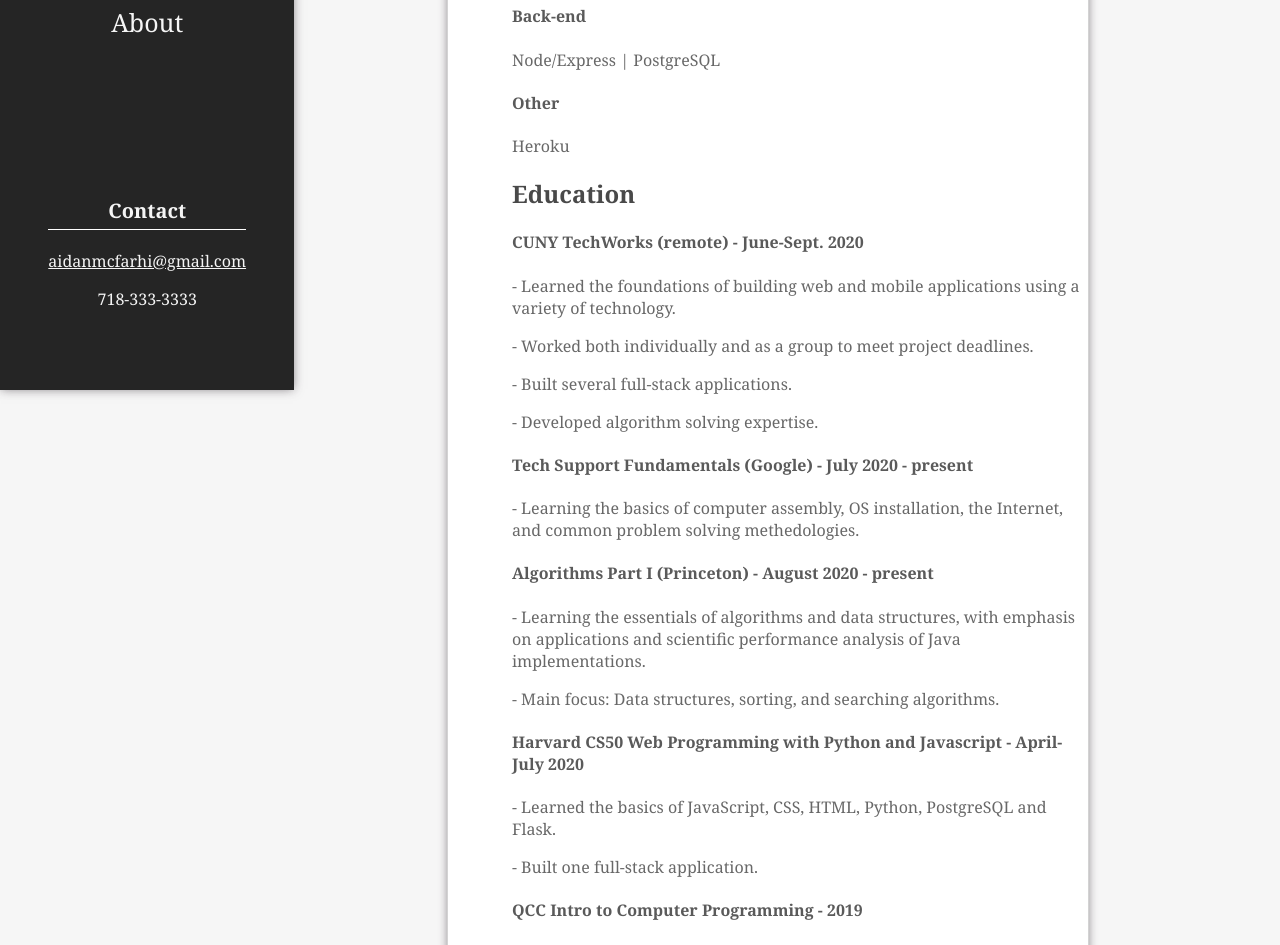
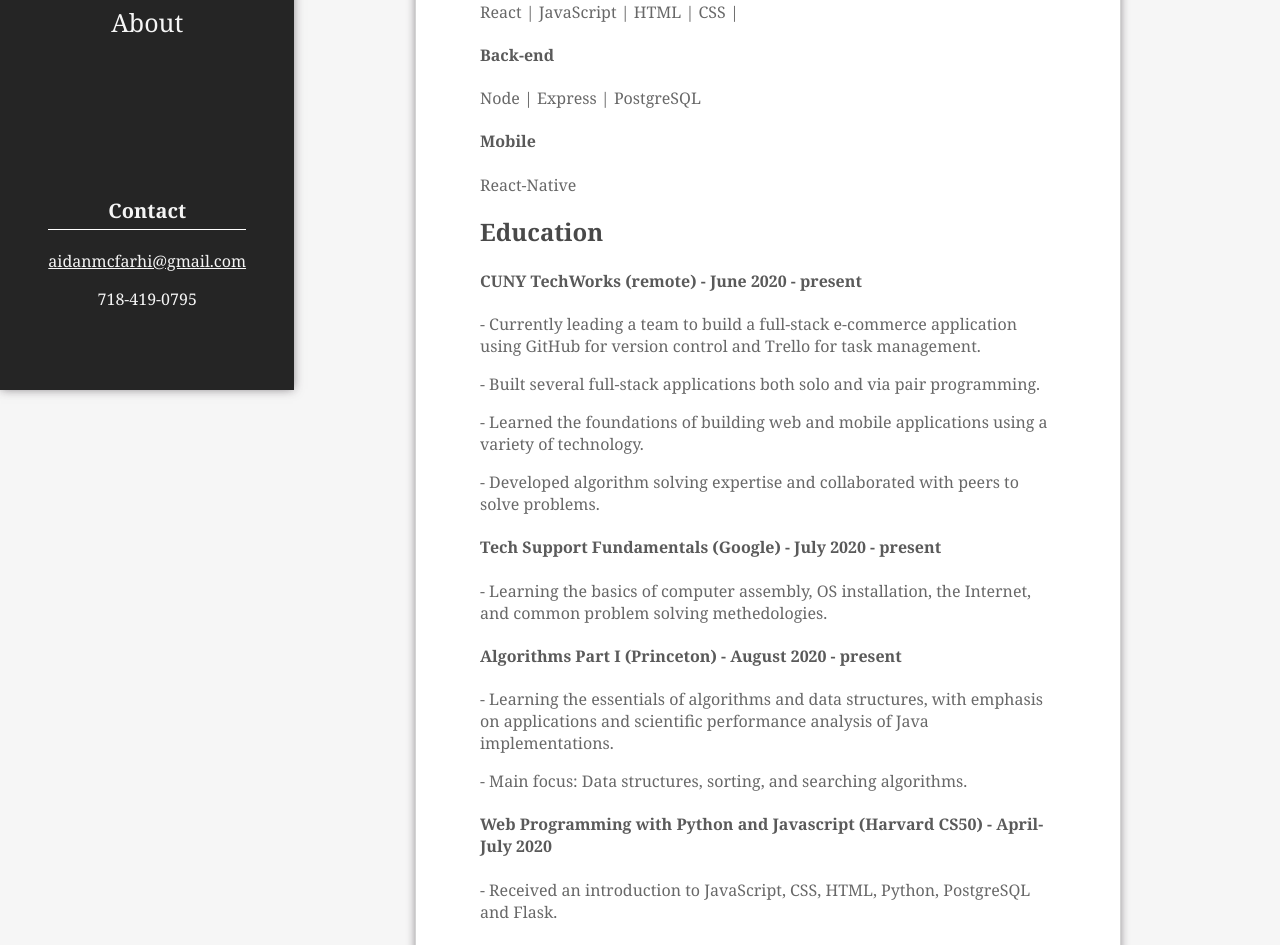
Before and after one commit to AidanFarhi/portfolio, a React (Create React App) app: page /resume in a window 1280 px wide. Shown: the part 420-1365 px from the top of the page. Built offline with nearby package versions, Linux system fonts and the light colour scheme.

Commit message:
changed up resume and about

```diff
--- a/src/NavBar.js
+++ b/src/NavBar.js
@@ -44,7 +44,7 @@
             <div id='contact-div'>
                 <h3 id='contact-header'>Contact</h3>
                 <p><a href='mailto:aidanmcfarhi@gmail.com' target='_blank' rel="noopener noreferrer">aidanmcfarhi@gmail.com</a></p>
-                <p>718-333-3333</p>
+                <p>718-419-0795</p>
             </div>
         </div>
     )
--- a/src/components/About.js
+++ b/src/components/About.js
@@ -9,10 +9,10 @@
             <div id='about-me-div'>
                 <p>
                     "I am a full-stack web developer with a passion for all things tech.
-                    I live for the moment when a project is finally done, and I love
-                    working with a team that crosses the finish line together. I'm a firm
-                    believer in lifelong learning and I realize that there is always
-                    something new on the horizon to add to my toolbelt."
+                    I love seeing a project finally come together and working with a team to
+                    make that happen.
+                    I'm a firm believer in lifelong learning and I realize that there is always
+                    something new to add to my toolbelt."
                 </p>
             </div>
         </div>
--- a/src/components/Resume.js
+++ b/src/components/Resume.js
@@ -9,25 +9,25 @@
                 <h2>Profile</h2>
                 <p>
                     I am a full-stack web developer seeking full-time employment.
-                    I have experience working on a team in a remote setting,
-                    as well as working solo to meet project deadlines.
+                    I have experience working on and leading a team
+                    in a remote setting, as well as working solo to meet project deadlines.
                 </p>
                 <a href='https://github.com/AidanFarhi' target='_blank' rel="noopener noreferrer">Link to my github</a>
                 <h2>Skills</h2>
 
                 <h4>Front-end</h4>
-                <p>React | React-Native | HTML | CSS | JavaScript</p>
+                <p>React | JavaScript | HTML | CSS | </p>
                 <h4>Back-end</h4>
-                <p>Node/Express | PostgreSQL</p>
-                <h4>Other</h4>
-                <p>Heroku</p>
+                <p>Node | Express | PostgreSQL</p>
+                <h4>Mobile</h4>
+                <p>React-Native</p>
 
                 <h2>Education</h2>
-                <h4>CUNY TechWorks (remote) - June-Sept. 2020</h4>
+                <h4>CUNY TechWorks (remote) - June 2020 - present</h4>
+                <p>- Currently leading a team to build a full-stack e-commerce application using GitHub for version control and Trello for task management.</p>
+                <p>- Built several full-stack applications both solo and via pair programming.</p>
                 <p>- Learned the foundations of building web and mobile applications using a variety of technology.</p>
-                <p>- Worked both individually and as a group to meet project deadlines.</p>
-                <p>- Built several full-stack applications.</p>
-                <p>- Developed algorithm solving expertise.</p>
+                <p>- Developed algorithm solving expertise and collaborated with peers to solve problems.</p>
 
                 <h4>Tech Support Fundamentals (Google) - July 2020 - present</h4>
                 <p>- Learning the basics of computer assembly, OS installation, the Internet, and common problem solving methedologies.</p>
@@ -36,11 +36,10 @@
                 <p>- Learning the essentials of algorithms and data structures, with emphasis on applications and scientific performance analysis of Java implementations.</p>
                 <p>- Main focus: Data structures, sorting, and searching algorithms.</p>
 
-                <h4>Harvard CS50 Web Programming with Python and Javascript - April-July 2020</h4>
-                <p>- Learned the basics of JavaScript, CSS, HTML, Python, PostgreSQL and Flask.</p>
-                <p>- Built one full-stack application.</p>
+                <h4>Web Programming with Python and Javascript (Harvard CS50) - April-July 2020</h4>
+                <p>- Received an introduction to JavaScript, CSS, HTML, Python, PostgreSQL and Flask.</p>
 
-                <h4>QCC Intro to Computer Programming - 2019</h4>
+                <h4>Intro to Computer Programming (Queensborough Community College) - 2019</h4>
                 <p>- Learned the basics of computer programming.</p>
                 <p>- Completed several projects using Python and Jupyter.</p>
 
--- a/src/components/cmp-styles/Resume.css
+++ b/src/components/cmp-styles/Resume.css
@@ -18,10 +18,14 @@
 #resume {
     border: 1px solid lightgray;
     border-radius: 2px;
+    width: 45%;
+    padding-top: 3%;
     padding-left: 5%;
+    padding-right: 5%;
+    padding-bottom: 3%;
+    margin-bottom: 10%;
     margin-left: 20%;
-    width: 45%;
-    padding-bottom: 10%;
+    /* padding-bottom: 10%; */
     background-color: rgb(255, 255, 255);
     -webkit-box-shadow: 0px 0px 10px -1px rgba(110,104,110,0.87);
     -moz-box-shadow: 0px 0px 10px -1px rgba(110,104,110,0.87);
```
